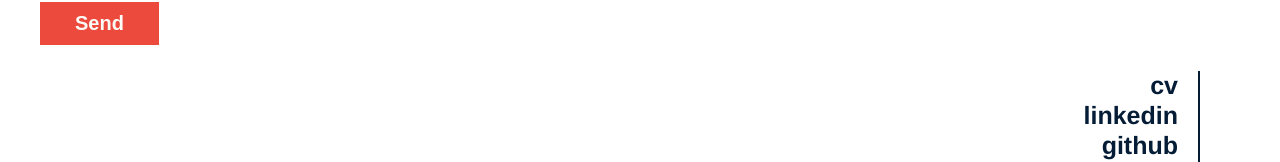
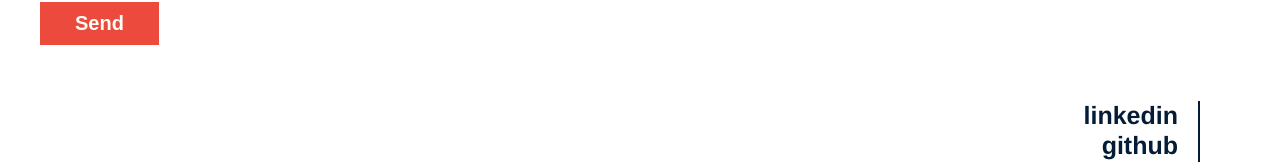
Before and after one commit to anabrd/portfolio, a React (Create React App) app: page / in a window 1280 px wide. Shown: the part 2977-3139 px from the top of the page. Built offline with nearby package versions, Linux system fonts and the light colour scheme.

Commit message:
Remove CV

```diff
--- a/src/data/dataEN.js
+++ b/src/data/dataEN.js
@@ -88,10 +88,7 @@ const dataEN = [{
     placeholder: 'Please enter your message',
   },
   ],
-  contactLinks: [{
-    name: 'CV',
-    path: './Ana_Brdar_CV.pdf',
-  },
+  contactLinks: [
   {
     name: 'LinkedIn',
     path: 'https://www.linkedin.com/in/anabrdar/',
```
Also changed, not shown: 1 other file (tests, documents, lock files or other folders).
